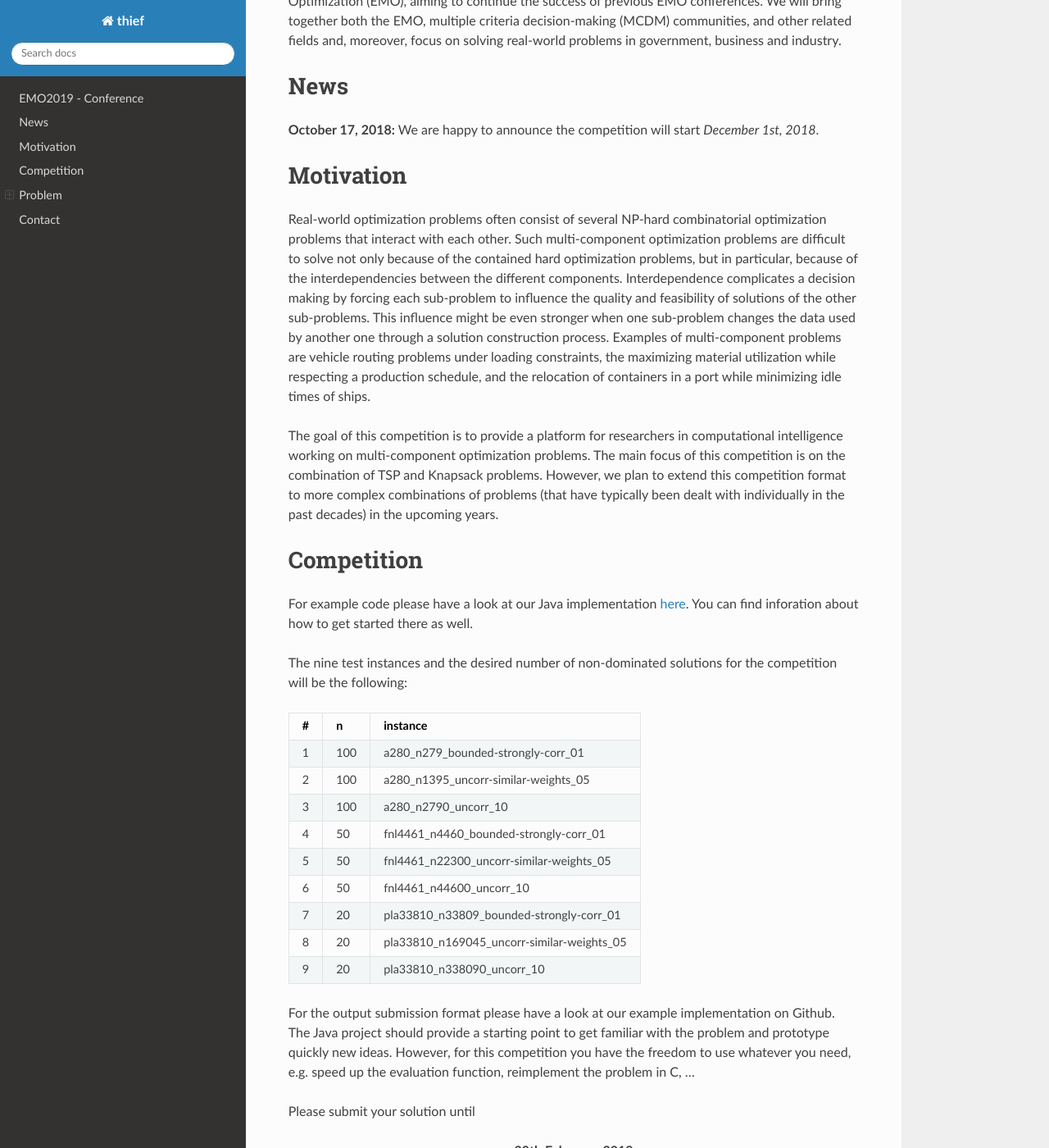
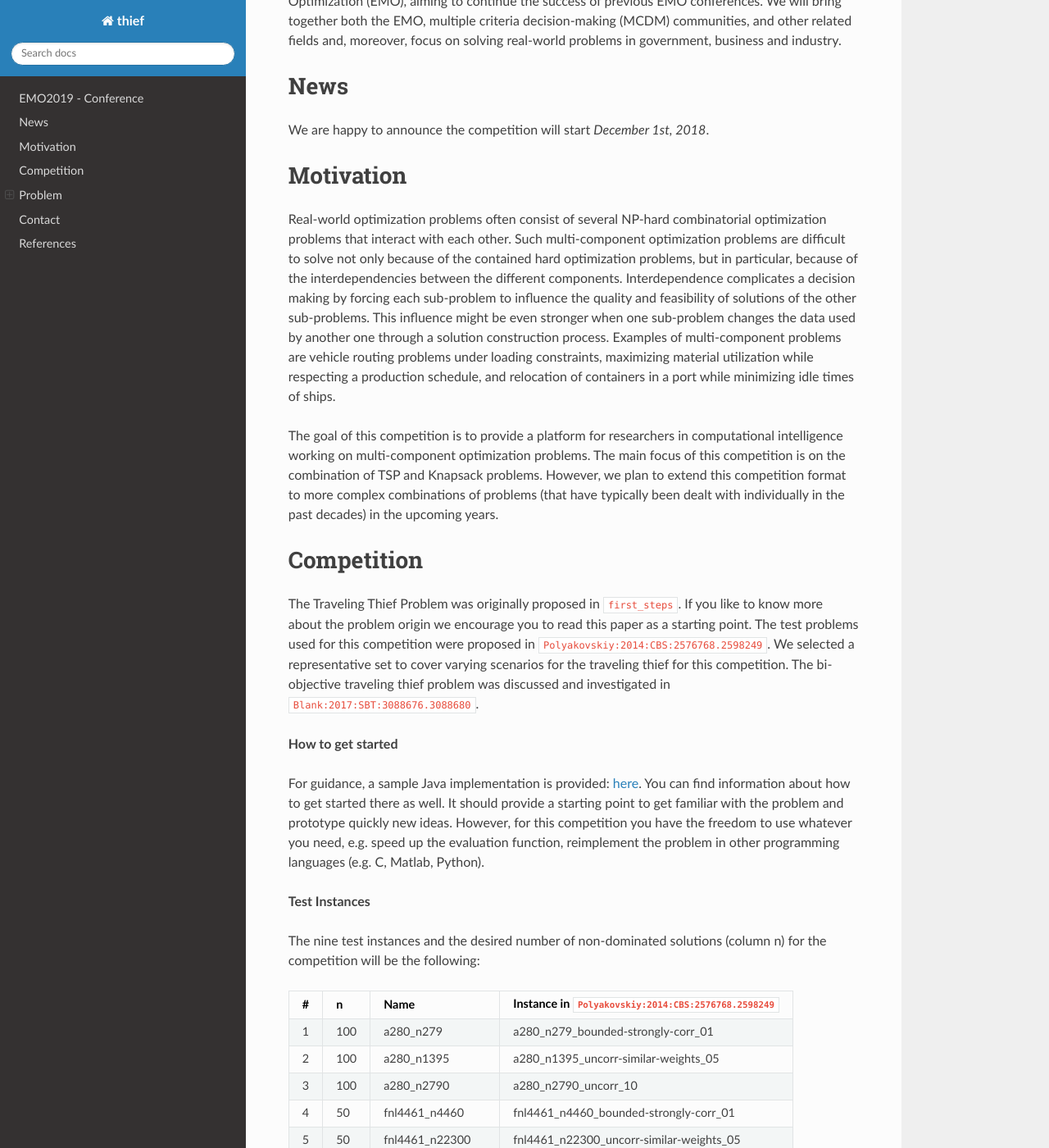
Before and after one commit to blankjul/emo19-thief, a Sphinx documentation site: the page built from docs/source/index.rst, in a window 1280 px wide and 1400 px high, scrolled down 318 px. Shown: the whole window at 82% size. Built offline with Sphinx 7.4.7 and the Read the Docs theme 2.0.0, drawn with Linux system fonts in a browser that asks for light colours; cross-references to code outside the pages are shown as plain code; some of the changed text lies outside the part shown.

Commit message:
Documentation update

```diff
--- a/README.rst
+++ b/README.rst
@@ -12,13 +12,13 @@
 Installation
 ------------------------------------------------------------
 
-First, the repository needs to be clone from github:
+First, the repository needs to be cloned from GitHub:
 
 .. code-block:: bash
 
     git clone https://github.com/julesy89/emo19-thief
 
-Feel free to use the IDE of your choice and execute or modify classes.
+Feel free to use the IDE of your choice.
 
 
 Structure
--- a/docs/source/index.rst
+++ b/docs/source/index.rst
@@ -18,7 +18,7 @@
 News
 =============================================================
 
-**October 17, 2018:** We are happy to announce the competition will start *December 1st, 2018*.
+We are happy to announce the competition will start *December 1st, 2018*.
 
 
 
@@ -44,38 +44,70 @@
 Competition
 =============================================================
 
-For example code please have a look at our Java implementation `here <https://github.com/julesy89/emo19-thief>`_.
-You can find inforation about how to get started there as well.
-
-The nine test instances and the desired number of non-dominated solutions for the competition will be the following:
-
-=====  =====  =====
-#      n      instance
-=====  =====  =====
-1      100    a280_n279_bounded-strongly-corr_01
-2      100    a280_n1395_uncorr-similar-weights_05
-3      100    a280_n2790_uncorr_10
-4      50     fnl4461_n4460_bounded-strongly-corr_01
-5      50     fnl4461_n22300_uncorr-similar-weights_05
-6      50     fnl4461_n44600_uncorr_10
-7      20     pla33810_n33809_bounded-strongly-corr_01
-8      20     pla33810_n169045_uncorr-similar-weights_05
-9      20     pla33810_n338090_uncorr_10
-=====  =====  =====
-
-For the output submission format please have a look at our example implementation on Github.
-The Java project should provide a starting point to get familiar with the problem and prototype quickly new ideas.
-However, for this competition you have the freedom to use whatever you need, e.g. speed up the evaluation function,
-reimplement the problem in C, ...
+The Traveling Thief Problem was originally proposed in  :cite:`first_steps`. If you like to know more about the problem
+origin we encourage you to read this paper as a starting point. The test problems used for this competition
+were proposed in :cite:`Polyakovskiy:2014:CBS:2576768.2598249`. We selected a representative set to cover
+varying scenarios for the traveling thief for this competition. The bi-objective traveling thief problem was discussed and investigated in
+:cite:`Blank:2017:SBT:3088676.3088680`.
 
 
-Please submit your solution until
+**How to get started**
+
+For guidance, a sample Java implementation is provided: `here <https://github.com/julesy89/emo19-thief>`_.
+You can find information about how to get started there as well. It should provide a starting point to get familiar
+with the problem and prototype quickly new ideas.
+However, for this competition you have the freedom to use whatever you need, e.g. speed up the evaluation function,
+reimplement the problem in other programming languages (e.g. C, Matlab, Python).
+
+
+**Test Instances**
+
+The nine test instances and the desired number of non-dominated solutions (column n) for the competition will be the following:
+
+
+====== ====== ================== ==============================================
+#      n      Name               Instance in :cite:`Polyakovskiy:2014:CBS:2576768.2598249`
+====== ====== ================== ==============================================
+1      100    a280_n279          a280_n279_bounded-strongly-corr_01
+2      100    a280_n1395         a280_n1395_uncorr-similar-weights_05
+3      100    a280_n2790         a280_n2790_uncorr_10
+4      50     fnl4461_n4460      fnl4461_n4460_bounded-strongly-corr_01
+5      50     fnl4461_n22300     fnl4461_n22300_uncorr-similar-weights_05
+6      50     fnl4461_n44600     fnl4461_n44600_uncorr_10
+7      20     pla33810_n33809    pla33810_n33809_bounded-strongly-corr_01
+8      20     pla33810_n169045   pla33810_n169045_uncorr-similar-weights_05
+9      20     pla33810_n338090   pla33810_n338090_uncorr_10
+====== ====== ================== ==============================================
+
+For simplicity, we shortened the file name of the selected instances. However, the original instances are annotated above.
+
+**Submission Format**
+
+To participate in the competition it is required to submit your solutions for ALL test problems.
+For each problem two files need to be submitted (i) one file that contains the tour and packing plan and (ii) one file
+that contains the time and profits for each corresponding solution. The filenames are supposed to be *<team>_<problem>.x*
+and *<team>_<problem>.f*.
+
+First, the file containing the tour and packing plan (*<team>_<problem>.x*) contains for each solution two lines where the
+first represents the permutation vector and the second line the packing plan encoded by 0 and 1. Then one empty line
+is added to separate one solution from another. An example output can be found `here <_static/MY-TEAM_test-example-n4.x>`_.
+
+Second the file containing the objective space values (*<team>_<problem>.f*) contains the corresponding time and profit
+separated by space. An example output can be found `here <_static/MY-TEAM_test-example-n4.f>`_.
+
+The test instances are included in the Github project and a method to run your algorithm on them already exists.
+
+
+**Submission**
+
+
+Deadline for this competition is the
 
 .. rst-class:: center
 
-    **20th February, 2019**
+    **20th February, 2019, Midnight, UTC-12**
 
-by sending an email to blankjul@egr.msu.edu with the subject: **EMO2019 Competition - Traveling Thief Submission**
+Please submit by sending an email to blankjul@egr.msu.edu with the subject: **EMO2019 Competition - Traveling Thief Submission**
 and provide as a link where we are able to download your results.
 
 
@@ -276,8 +308,22 @@
 Contact
 =============================================================
 
-
 | Julian Blank (blankjul [at] egr.msu.edu)
 | Michigan State University
 | Computational Optimization and Innovation Laboratory (COIN)
 | East Lansing, MI 48824, USA
+
+| Markus Wagner (markus.wagner [at] adelaide.edu.au)
+| The University of Adelaide, Australia
+| Adelaide, SA 5005, Australia
+
+
+
+
+References
+==================================
+
+
+.. bibliography:: references.bib
+   :style: unsrt
+   :all:
--- /dev/null
+++ b/docs/source/references.bib
@@ -0,0 +1,52 @@
+
+@INPROCEEDINGS{first_steps,
+author={M. R. Bonyadi and Z. Michalewicz and L. Barone},
+booktitle={2013 IEEE Congress on Evolutionary Computation},
+title={The travelling thief problem: The first step in the transition from theoretical problems to realistic problems},
+year={2013},
+volume={},
+number={},
+pages={1037-1044},
+keywords={knapsack problems;optimisation;travelling salesman problems;travelling thief problem;meta-heuristic methods;real-world problem characteristics;combination characteristics;interdependence characteristics;real-world problem complexity;benchmark problem complexity;knapsack problem;travelling salesman problem;Cities and towns;Benchmark testing;NP-hard problem;Optimization;Storage tanks;Evolutionary computation;Real-world problems;NP-hard problems;combinatorial benchmark problems;complexity},
+doi={10.1109/CEC.2013.6557681},
+ISSN={1089-778X},
+month={June},}
+
+
+@inproceedings{Polyakovskiy:2014:CBS:2576768.2598249,
+ author = {Polyakovskiy, Sergey and Bonyadi, Mohammad Reza and Wagner, Markus and Michalewicz, Zbigniew and Neumann, Frank},
+ title = {A Comprehensive Benchmark Set and Heuristics for the Traveling Thief Problem},
+ booktitle = {Proceedings of the 2014 Annual Conference on Genetic and Evolutionary Computation},
+ series = {GECCO '14},
+ year = {2014},
+ isbn = {978-1-4503-2662-9},
+ location = {Vancouver, BC, Canada},
+ pages = {477--484},
+ numpages = {8},
+ url = {http://doi.acm.org/10.1145/2576768.2598249},
+ doi = {10.1145/2576768.2598249},
+ acmid = {2598249},
+ publisher = {ACM},
+ address = {New York, NY, USA},
+ keywords = {benchmarks, interdependence, knapsack problem, traveling thief problem},
+}
+
+
+@inproceedings{Blank:2017:SBT:3088676.3088680,
+ author = {Blank, Julian and Deb, Kalyanmoy and Mostaghim, Sanaz},
+ title = {Solving the Bi-objective Traveling Thief Problem with Multi-objective Evolutionary Algorithms},
+ booktitle = {9th International Conference on Evolutionary Multi-Criterion Optimization - Volume 10173},
+ series = {EMO 2017},
+ year = {2017},
+ isbn = {978-3-319-54156-3},
+ location = {M\&\#252;nster, Germany},
+ pages = {46--60},
+ numpages = {15},
+ url = {https://doi.org/10.1007/978-3-319-54157-0_4},
+ doi = {10.1007/978-3-319-54157-0_4},
+ acmid = {3088680},
+ publisher = {Springer-Verlag},
+ address = {Berlin, Heidelberg},
+ keywords = {Combinatoric problems, Discrete optimization, Interwoven systems, Knapsack problem, Multi-objective optimization, Traveling Salesman Problem, Traveling Thief Problem},
+}
+[download]
```
Also changed, not shown: other parts of docs/source/index.rst (+4 -4 lines), 11 other files.
